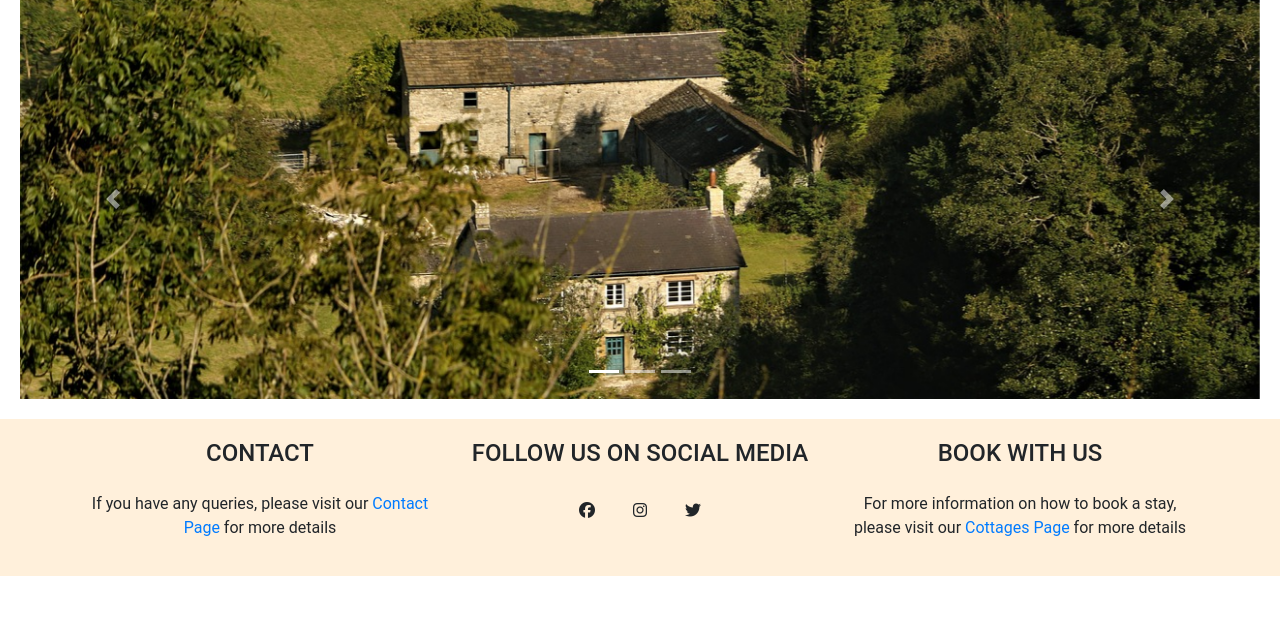
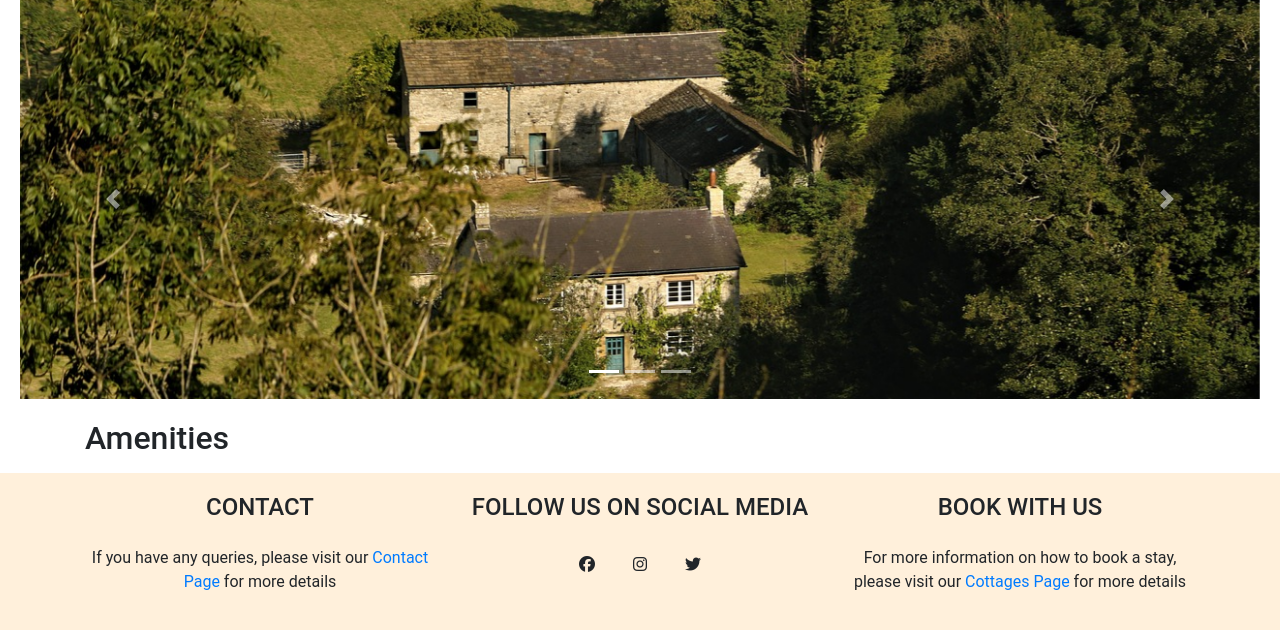
Before and after one commit to donald-macritchie/holiday-cottages, a Django app: template templates/homestead_cottage.html in a window 1280 px wide. Shown: the part 347-977 px from the top of the page. Before the commit the page ends 923 px from the top, so only its background shows below. Run offline with Django 3.2, Linux system fonts and the light colour scheme; the template is opened without the code that fills it, so the values that code supplies are empty; some libraries are stand-ins or nearby versions.

Commit message:
edit homestead_cottage view and add amenities to it. create for loop in homestead_cottage.html to display

```diff
--- a/templates/homestead_cottage.html
+++ b/templates/homestead_cottage.html
@@ -49,7 +49,18 @@
 
 <!-- Amenitites -->
 
-
+<div class="container">
+    <div class="row">
+        <div class="col-12">
+            <h2>Amenities</h2>
+            <ul>
+                {% for amenity in amenities %}
+                <li>{{ amenity.name }}</li>
+                {% endfor %}
+            </ul>
+        </div>
+    </div>
+</div>
 
 <!-- Location -->
 
```
Also changed, not shown: hill/views.py (+16 -2 lines).
